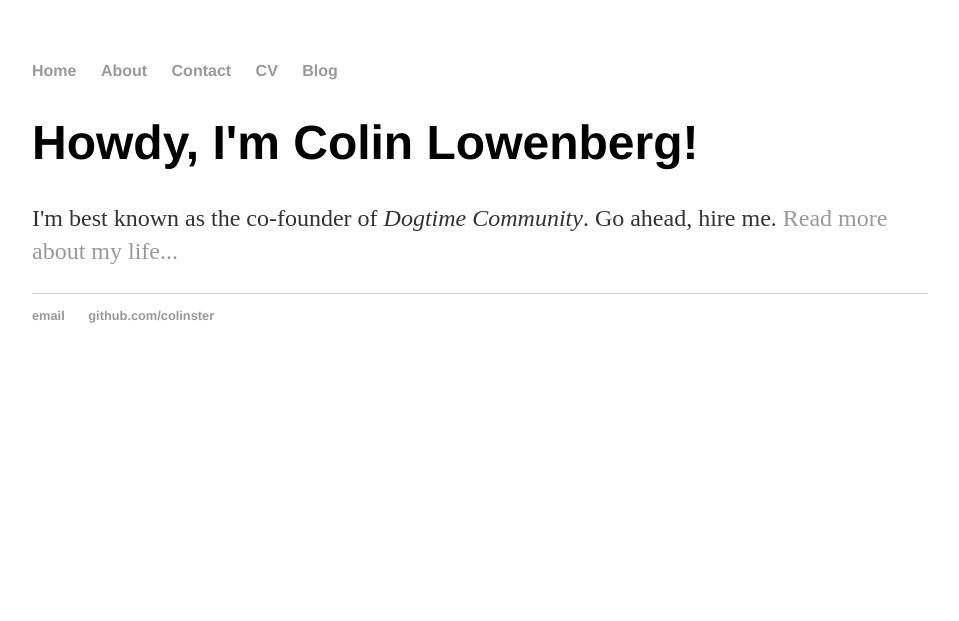
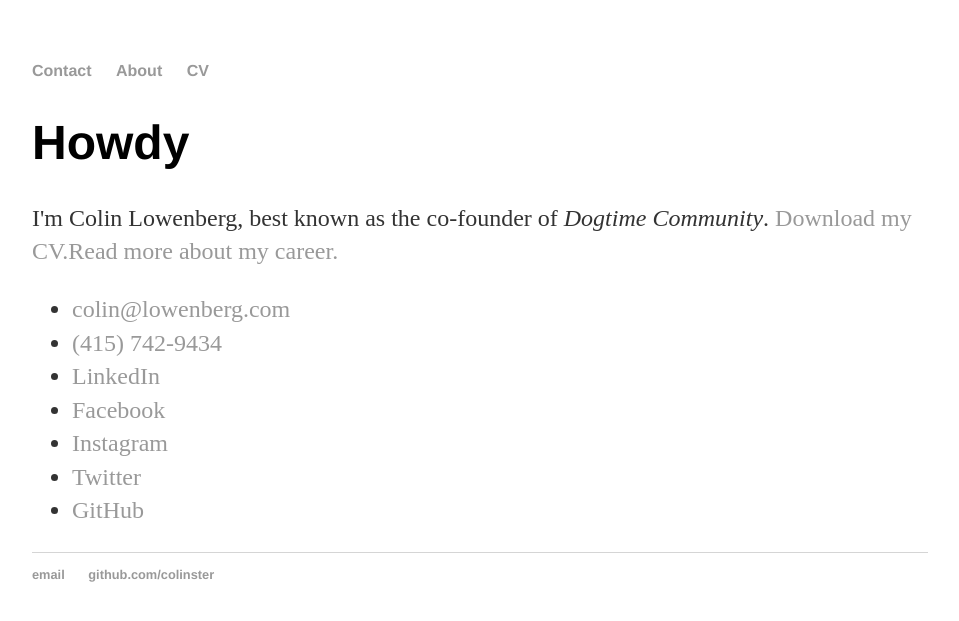
Before and after one commit to colinlowenberg/colinster.github.io, a Jekyll site: the page built from index.html, in a window 1280 px wide. Shown: the top 621 px of the page, without its empty margins (160-1119 px from the left). Built offline with Jekyll 4.4.1, drawn with Linux system fonts in a browser that asks for light colours.

Commit message:
Simplify
Reducing the number of pages.

```diff
--- a/_layouts/default.html
+++ b/_layouts/default.html
@@ -11,11 +11,9 @@
   <body>
     <nav>
 <ul>
-<li><a href="/">Home</a></li>
+<li><a href="/">Contact</a></li>
 <li><a href="/about">About</a></li>
-<li><a href="/contact">Contact</a></li>
 <li><a href="/cv">CV</a></li>
-<li><a href="/blog">Blog</a></li>
 </ul>
     </nav>
 <div class="container">
--- a/index.html
+++ b/index.html
@@ -4,6 +4,15 @@ title: Colin Lowenberg, WiFi Guy
 ---
 
 		<div class="blurb">
-			<h1>Howdy, I'm Colin Lowenberg!</h1>
-			<p>I'm best known as the co-founder of <em>Dogtime Community</em>. Go ahead, hire me. <a href="/about">Read more about my life...</a></p>
+			<h1>Howdy</h1>
+			<p>I'm Colin Lowenberg, best known as the co-founder of <em>Dogtime Community</em>. <a href="/cv">Download my CV.</a><a href="/about">Read more about my career.</a></p>
+			<ul class="contacts">
+				<li><span class="obfuscate"><a href="mailto:colin@lowenberg.com">colin@lowenberg.com</a></span></li>
+				<li><a href="tel:+1-415-742-9434">(415) 742-9434</a></li>
+				<li><a href="https://www.linkedin.com/in/wifi/">LinkedIn</a></li>
+				<li><a href="https://www.facebook.com/colinster/">Facebook</a></li>
+				<li><a href="http://instagram.com/colinpollen">Instagram</a></li>
+				<li><a href="https://twitter.com/colo">Twitter</a></li>
+				<li><a href="http://github.com/colinster">GitHub</a></li>
+				</ul>
 		</div>
```
Also changed, not shown: 1 other file.
